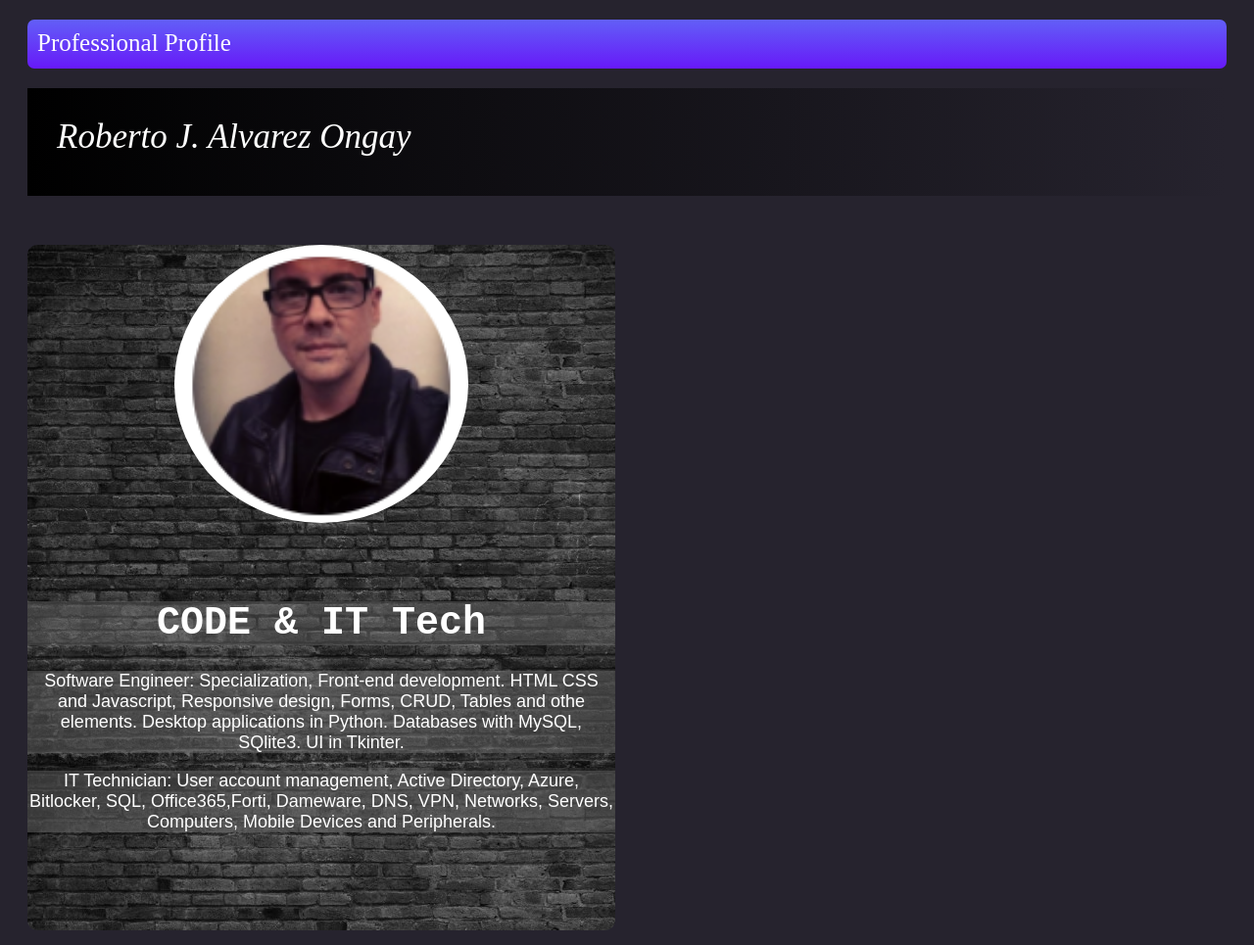
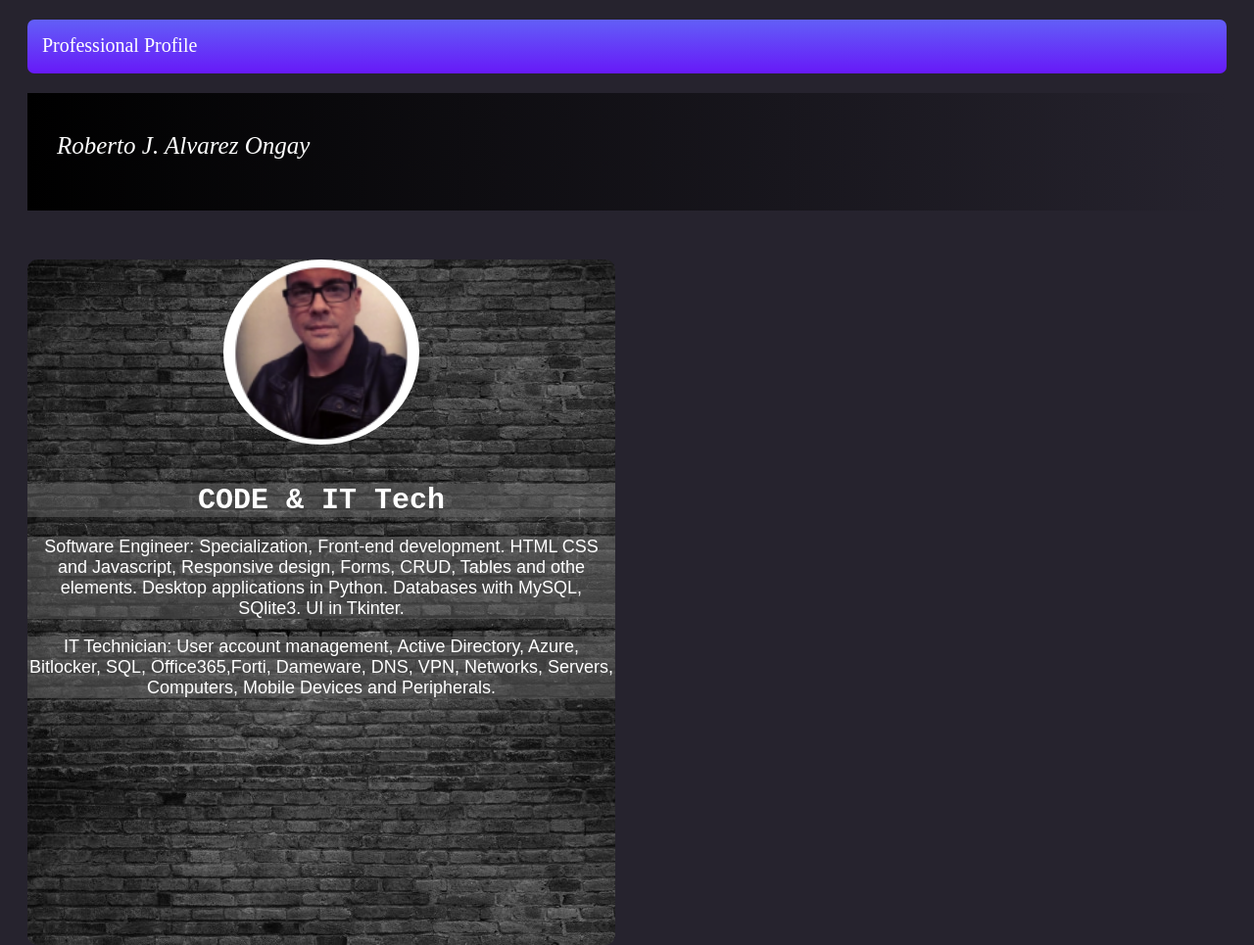
Before and after one commit to Elintcode/robertjao.github.io, a plain HTML site: page index.html in a window 1280 px wide. Shown: the whole page at 98% size. Drawn offline with Linux system fonts and the light colour scheme.

Commit message:
Update style.css

```diff
--- a/style.css
+++ b/style.css
@@ -10,19 +10,19 @@ section {
     color: white;
     background: linear-gradient(rgb(98, 95, 247), rgb(103, 25, 248));
     border-radius: 7px;
-    font-size: 25px;
+    font-size: 20px;
     height: 40px;
     margin: 20px;
-    padding-top: 10px;
-    padding-left: 10px;
+    padding-top: 15px;
+    padding-left: 15px;
 }
 #name {
     display: flex;
     color: white;
     background: linear-gradient(to right, black, rgb(38, 35, 46));
-    font-size: 35px;
+    font-size: 25px;
     padding-left: 30px;
-    padding-top: 30px;
+    padding-top: 40px;
     margin-left: 20px;
     margin-right: 20px;
     max-width: 100%;
@@ -40,15 +40,15 @@ section {
     margin-right: auto;
     margin-top: 50px;
     border-radius: 50%;
-    width: 300px;
+    width: 200px;
 }
 h1 {
     color: white;
     background-color: rgba(100,100,100,0.5);
     font-family: 'Courier New', Courier, monospace;
     text-align: center;
-    font-size: 40px;
-    margin-top: 80px;
+    font-size: 30px;
+    margin-top: 40px;
 }
 p {
     color: white;
```
